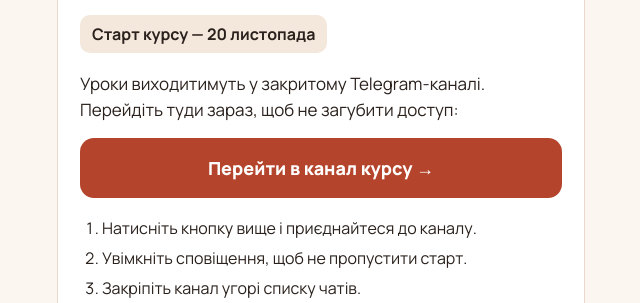
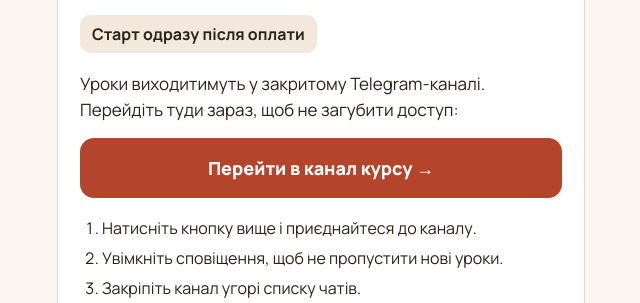
Before and after one commit to mogilevskakateryna-lgtm/lapoteka-info, a plain HTML site: page puppy/thanks/index.html in a window 1280 px wide. Shown: the part 288-591 px from the top of the page, without its empty margins (319-959 px from the left). Drawn offline with nearby package versions, Linux system fonts and the light colour scheme.

Commit message:
Update index.html

```diff
--- a/puppy/thanks/index.html
+++ b/puppy/thanks/index.html
@@ -55,12 +55,12 @@ fbq('track','PageView');
     </div>
     <h1>Дякуємо за оплату!</h1>
     <p>Ви з нами на курсі «Цуценя без сліз: перші місяці вдома» кінологині Наталки Виноградської.</p>
-    <div class="start">Старт курсу — 20 листопада</div>
+    <div class="start">Старт одразу після оплати</div>
     <p>Уроки виходитимуть у закритому Telegram-каналі. Перейдіть туди зараз, щоб не загубити доступ:</p>
     <a class="btn" href="https://t.me/+466jVtTV30A4NzEy">Перейти в канал курсу →</a>
     <ol>
       <li>Натисніть кнопку вище і приєднайтеся до каналу.</li>
-      <li>Увімкніть сповіщення, щоб не пропустити старт.</li>
+      <li>Увімкніть сповіщення, щоб не пропустити нові уроки.</li>
       <li>Закріпіть канал угорі списку чатів.</li>
     </ol>
     <p class="muted">Не відкривається посилання або виникло питання щодо оплати? Напишіть на <a href="mailto:aurea.produkt@gmail.com">aurea.produkt@gmail.com</a>, і ми допоможемо.</p>
```
